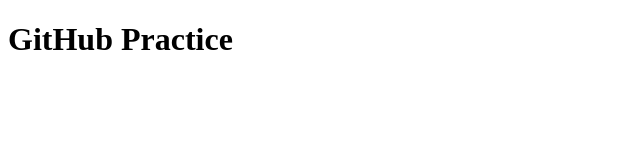
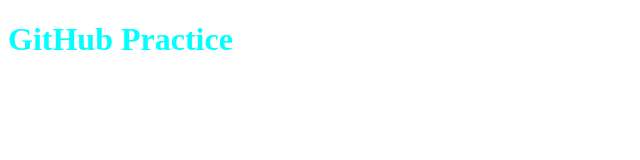
Before and after one commit to narayangawade/githubDemo, a plain HTML site: page index.html in a window 1280 px wide. Shown: the whole page, without its empty margins (0-640 px from the left). Drawn offline with Linux system fonts and the light colour scheme.

Commit message:
css added

```diff
--- /dev/null
+++ b/index.css
@@ -0,0 +1,3 @@
+h1{
+    color: aqua;
+}
--- a/index.html
+++ b/index.html
@@ -4,6 +4,7 @@
     <meta charset="UTF-8">
     <meta http-equiv="X-UA-Compatible" content="IE=edge">
     <meta name="viewport" content="width=device-width, initial-scale=1.0">
+    <link rel="stylesheet" href="./index.css">
     <title>Github</title>
 </head>
 <body>
```
